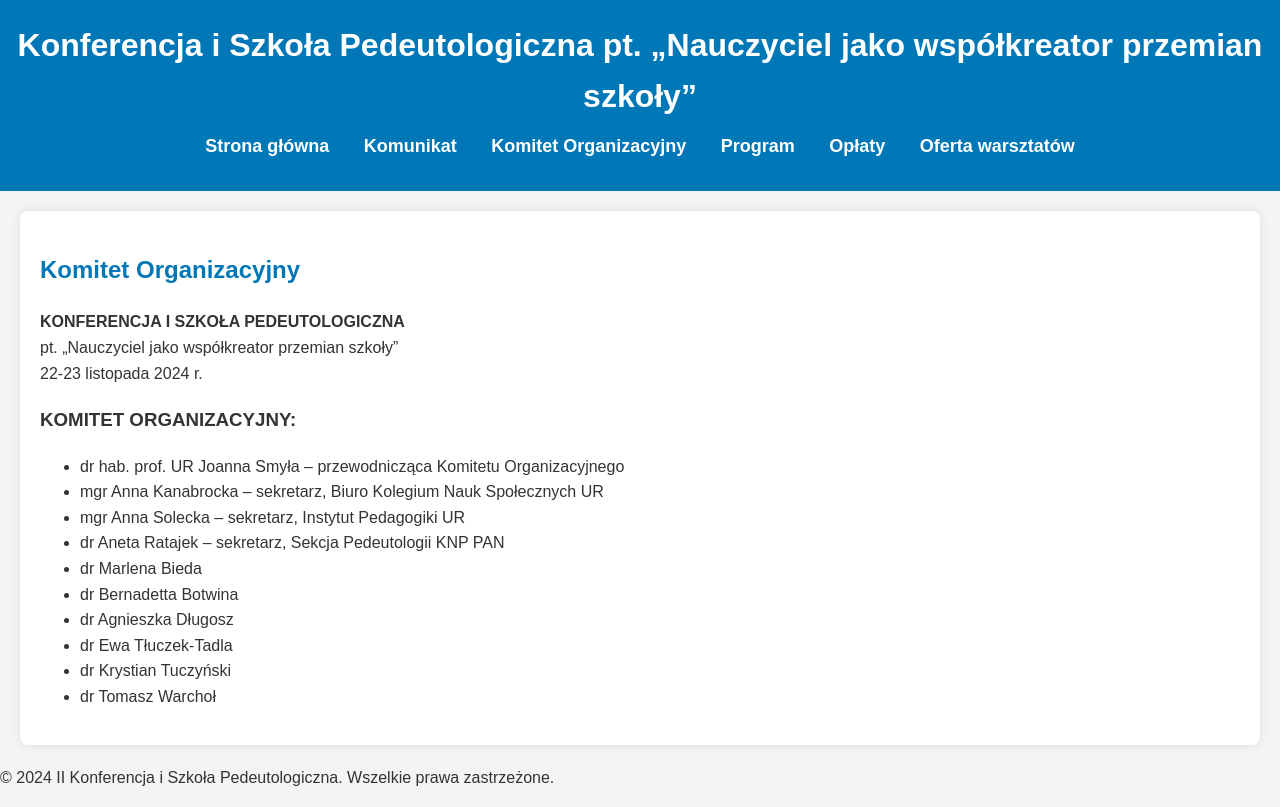
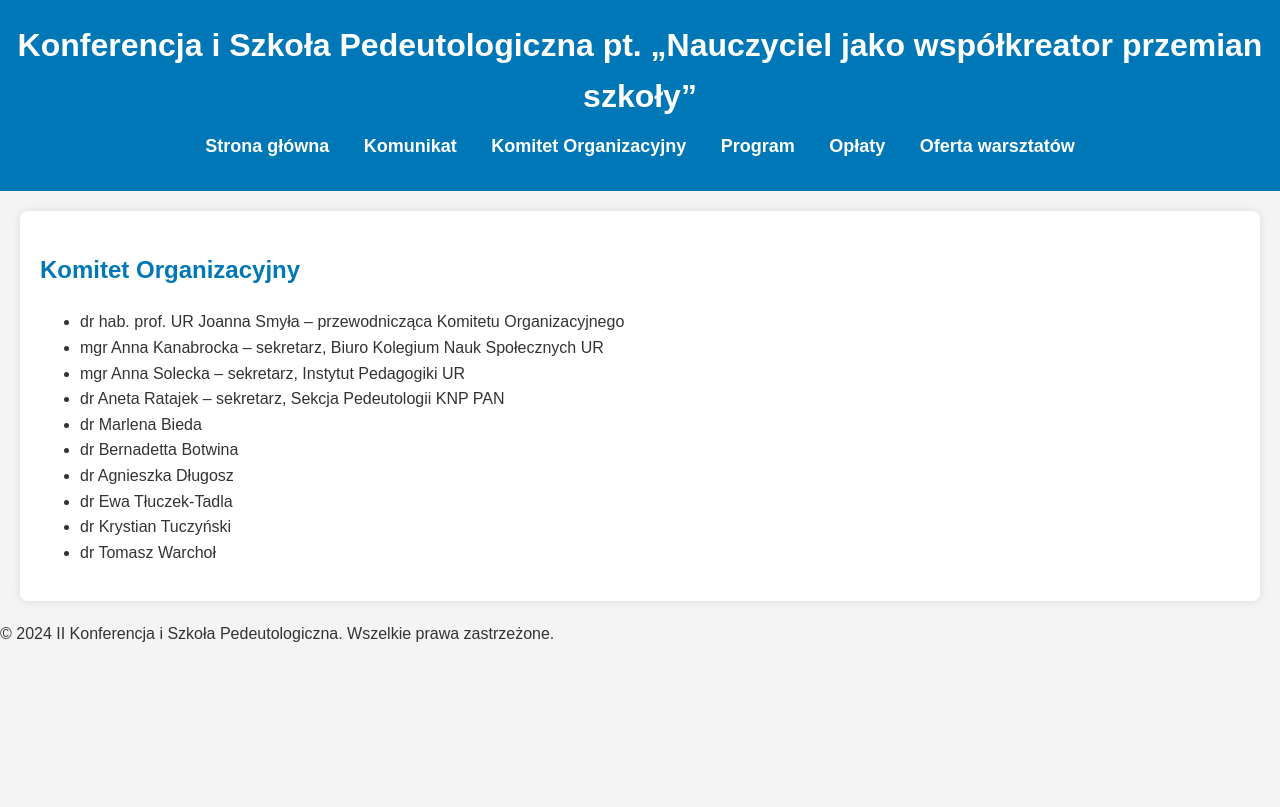
Before and after one commit to slowniczek/pedeutologia, a plain HTML site: page komitet.html in a window 1280 px wide. Drawn offline with Linux system fonts and the light colour scheme.

Commit message:
Update komitet.html

```diff
--- a/komitet.html
+++ b/komitet.html
@@ -29,12 +29,7 @@
     <main>
         <section class="container">
             <h2>Komitet Organizacyjny</h2>
-            <p><strong>KONFERENCJA I SZKOŁA PEDEUTOLOGICZNA</strong><br>
-            pt. „Nauczyciel jako współkreator przemian szkoły”<br>
-            22-23 listopada 2024 r.
-            </p>
 
-            <h3>KOMITET ORGANIZACYJNY:</h3>
             <ul>
                 <li>dr hab. prof. UR Joanna Smyła – przewodnicząca Komitetu Organizacyjnego</li>
                 <li>mgr Anna Kanabrocka – sekretarz, Biuro Kolegium Nauk Społecznych UR</li>
```
